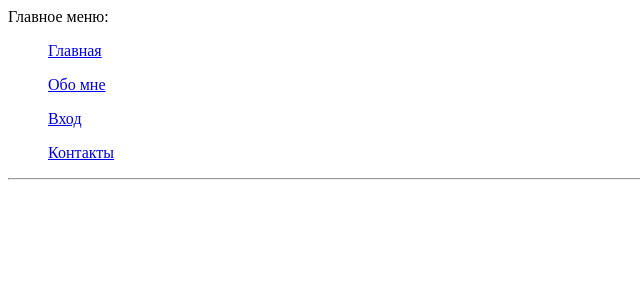
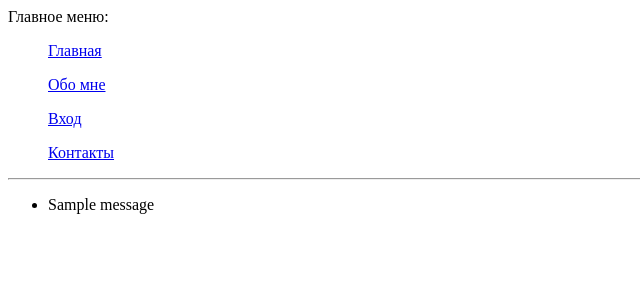
Before and after one commit to sleleko/simpleSite, a Flask app: page / in a window 1280 px wide. Shown: the top 300 px of the page, without its empty margins (0-640 px from the left). Run offline with Flask 2, Linux system fonts and the light colour scheme; one stand-in notice (Sample message) is shown.

Commit message:
update index template add flash rendering function

```diff
--- a/app/templates/index.html
+++ b/app/templates/index.html
@@ -16,7 +16,17 @@
         <ul class="li"><a href="/contacts">Контакты</a> </ul>
     </nav>
     <hr>
+    {% with messages = get_flashed_messages() %}
+        {% if messages %}
+        <ul>
+            {% for message in messages %}
+            <li>{{ message }}</li>
+            {% endfor %}
+        </ul>
+        {% endif %}
+    {% endwith %}
     {% block content %}{% endblock %}
+
     {% block counters %}
         <!-- Yandex.Metrika counter -->
         <script type="text/javascript" >
```
